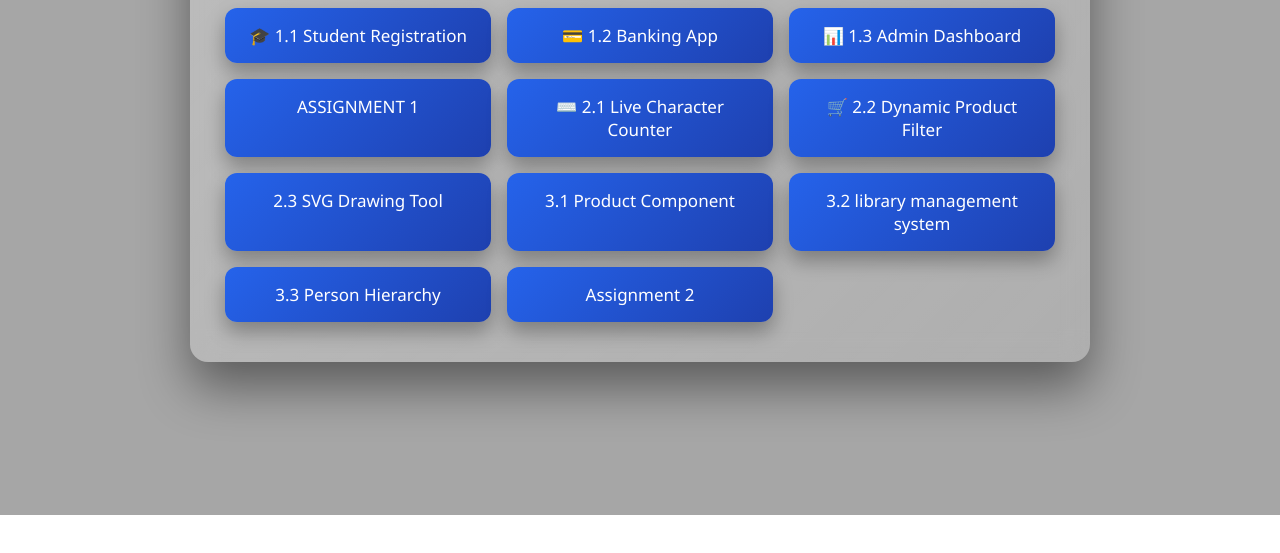
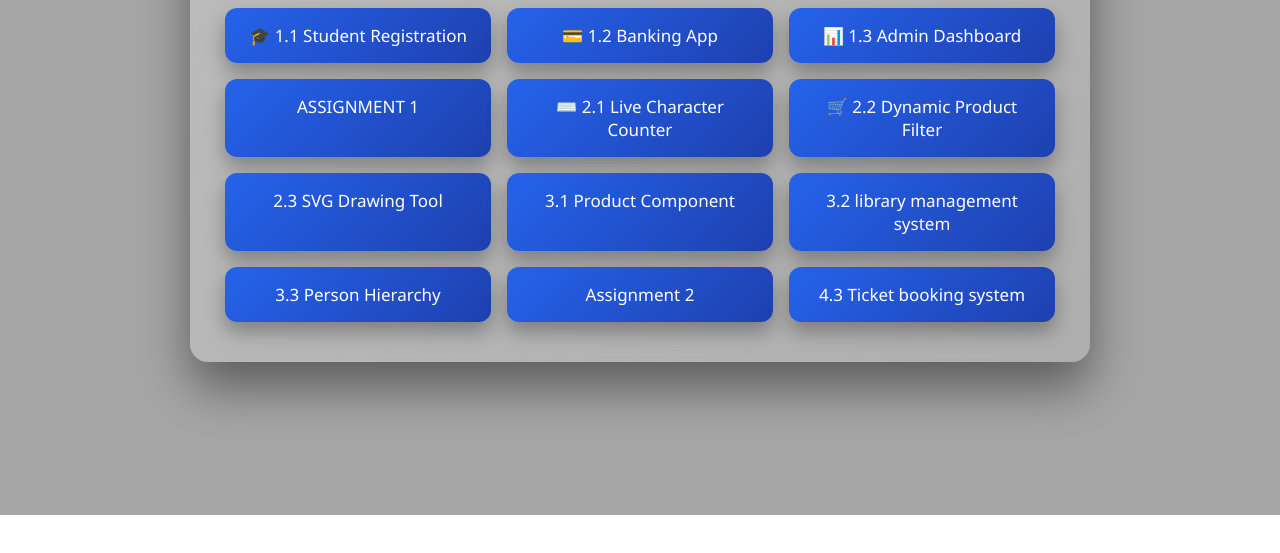
Before and after one commit to kritarthsingh07/Projects, a plain HTML site: page index.html in a window 1280 px wide. Shown: the part 285-838 px from the top of the page. Drawn offline with Linux system fonts and the light colour scheme.

Commit message:
Update index.html

```diff
--- a/index.html
+++ b/index.html
@@ -27,6 +27,7 @@
         <a href="3.2 library management system/index.html" class="project-card"> 3.2 library management system </a>
         <a href="3.3 Person Hierarchy/index.html" class="project-card"> 3.3 Person Hierarchy </a>
         <a href=" Assignment 2/index.html" class="project-card"> Assignment 2 </a>
+        <a href="4.3 Ticket booking system/index.html" class="project-card"> 4.3 Ticket booking system </a>
     </div>
 </div>
 
```
